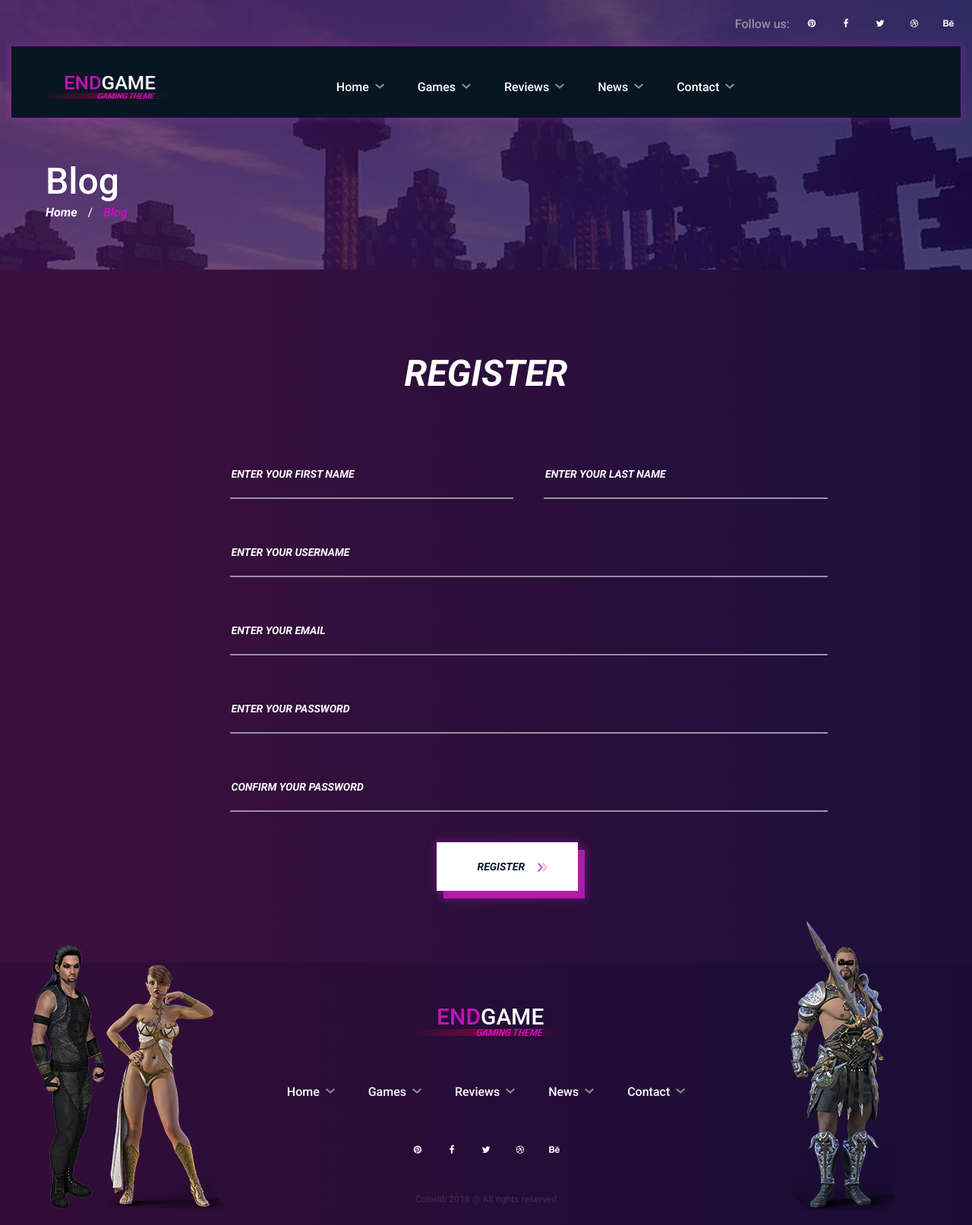
After one commit to cyber-shade/cyber_shade_blog, a Django app: page /register in a window 1280 px wide. The commit adds this page. Shown: the whole page at 76% size. Run offline with Django 5.2, Linux system fonts and the light colour scheme; some libraries are stand-ins or nearby versions.

Commit message:
i created login and register templates and a very simple one for profile. i created the login, logout, register and profile views. and also edit the neccessary file for making this changes

```diff
--- a/cyber_shade_blog/settings.py
+++ b/cyber_shade_blog/settings.py
@@ -134,3 +134,4 @@ MEDIA_ROOT = os.path.join(BASE_DIR, 'media')
 DEFAULT_AUTO_FIELD = 'django.db.models.BigAutoField'
 
 AUTH_USER_MODEL = 'users.User'
+LOGIN_URL = 'login'
--- a/cyber_shade_blog/urls.py
+++ b/cyber_shade_blog/urls.py
@@ -17,7 +17,9 @@ Including another URLconf
 from django.contrib import admin
 from django.urls import path, include
 from blog import urls as blog_urls
+from users import urls as users_urls
 urlpatterns = [
     path('admin/', admin.site.urls),
     path('blogs/', include(blog_urls)),
+    path('', include(users_urls)),
 ]
--- a/static/Source/sass/style.scss
+++ b/static/Source/sass/style.scss
@@ -930,6 +930,13 @@ ol {
 		margin-right: 26px;
 	}
 }
+/* ----------------
+  Login section
+---------------------*/
+.login  .site-btn{
+	display: block !important;
+}
+
 
 /* ----------------
   Footer section
@@ -1481,7 +1488,9 @@ ol {
 		}
 	}
 }
-
+.login .site-btn{
+	display: block;
+}
 /* Tablet :768px. */
 
 @media only screen and (min-width: 768px) and (max-width: 991px) {
--- a/static/css/style.css
+++ b/static/css/style.css
@@ -985,6 +985,37 @@ ol {
 	height: 63px;
 	margin-right: 26px;
 }
+/* ----------------
+  Login section
+---------------------*/
+.error{
+	color: #f44336;
+	margin-bottom: 40px;
+}
+.login{
+	width: 787px;
+	margin: auto;
+}
+.login input{
+	margin-right: 0 !important;
+	margin-bottom:40px ;
+}
+.login-flex{
+	width: 787px;
+	display: flex;
+	justify-content: space-between;
+	margin-bottom: 40px;
+	gap: 40px;
+}
+.login-flex input{
+	width: 100% !important;
+	margin-bottom: 0;
+}
+.login .site-btn{
+	display: block !important;
+	width: 186px;
+	margin: auto;
+}
 
 /* ----------------
   Footer section
@@ -1550,6 +1581,14 @@ ol {
 	.newsletter-form {
 		padding-left: 0;
 	}
+	.login{
+		width: 100% ;
+	}
+	.login-flex{
+		width: 100%;
+		display: block;
+		margin-bottom:0;
+	}
 	.newsletter-form input {
 		width: 100%;
 		margin-right: 0;
@@ -1700,7 +1739,6 @@ ol {
 	.newsletter-form input {
 		width: 100%;
 		margin-right: 0;
-		margin-bottom: 40px;
 	}
 	.video-text:after {
 		left: 0;
--- /dev/null
+++ b/templates/register.html
@@ -0,0 +1,167 @@
+<!DOCTYPE html>
+<html lang="zxx">
+
+<head>
+	<title>EndGam - Gaming Magazine Template</title>
+	<meta charset="UTF-8">
+	<meta name="description" content="EndGam Gaming Magazine Template">
+	<meta name="keywords" content="endGam,gGaming, magazine, html">
+	<meta name="viewport" content="width=device-width, initial-scale=1.0">
+	<!-- Favicon -->
+	<link href="img/favicon.ico" rel="shortcut icon" />
+
+	<!-- Google Font -->
+	<link href="https://fonts.googleapis.com/css?family=Roboto:400,400i,500,500i,700,700i,900,900i" rel="stylesheet">
+
+	{% load static %}
+	<!-- Stylesheets -->
+	<link rel="stylesheet" href="{% static 'css/bootstrap.min.css' %}" />
+	<link rel="stylesheet" href="{% static 'css/font-awesome.min.css' %}" />
+	<link rel="stylesheet" href="{% static 'css/slicknav.min.css' %}" />
+	<link rel="stylesheet" href="{% static 'css/owl.carousel.min.css' %}" />
+	<link rel="stylesheet" href="{% static 'css/magnific-popup.css' %}" />
+	<link rel="stylesheet" href="{% static 'css/animate.css' %}" />
+
+	<!-- Main Stylesheets -->
+	<link rel="stylesheet" href="{% static 'css/style.css' %}" />
+
+
+	<!--[if lt IE 9]>
+		  <script src="https://oss.maxcdn.com/html5shiv/3.7.2/html5shiv.min.js"></script>
+	  <script src="https://oss.maxcdn.com/respond/1.4.2/respond.min.js"></script>
+	<![endif]-->
+
+</head>
+
+<body>
+	<!-- Page Preloder -->
+	<div id="preloder">
+		<div class="loader"></div>
+	</div>
+
+	<!-- Header section -->
+	<header class="header-section">
+		<div class="header-warp">
+			<div class="header-social d-flex justify-content-end">
+				<p>Follow us:</p>
+				<a href="#"><i class="fa fa-pinterest"></i></a>
+				<a href="#"><i class="fa fa-facebook"></i></a>
+				<a href="#"><i class="fa fa-twitter"></i></a>
+				<a href="#"><i class="fa fa-dribbble"></i></a>
+				<a href="#"><i class="fa fa-behance"></i></a>
+			</div>
+			<div class="header-bar-warp d-flex">
+				<!-- site logo -->
+				<a href="index.html" class="site-logo">
+					<img src="./img/logo.png" alt="">
+				</a>
+				<nav class="top-nav-area w-100">
+					<div class="user-panel">
+						{% if user %}
+							<a href="#">{{user.username}}</a>
+						{% else %}
+							<a href="">Login</a> / <a href="">Register</a>
+						{% endif %}
+					</div>
+					<!-- Menu -->
+					<ul class="main-menu primary-menu">
+						<li><a href="index.html">Home</a></li>
+						<li><a href="games.html">Games</a>
+							<ul class="sub-menu">
+								<li><a href="game-single.html">Game Singel</a></li>
+							</ul>
+						</li>
+						<li><a href="review.html">Reviews</a></li>
+						<li><a href="blog.html">News</a></li>
+						<li><a href="contact.html">Contact</a></li>
+					</ul>
+				</nav>
+			</div>
+		</div>
+	</header>
+	<!-- Header section end -->
+
+
+	<!-- Page top section -->
+	<section class="page-top-section set-bg" data-setbg="{% static 'img/page-top-bg/3.jpg' %}">
+		<div class="page-info">
+			<h2>Blog</h2>
+			<div class="site-breadcrumb">
+				<a href="">Home</a> /
+				<span>Blog</span>
+			</div>
+		</div>
+	</section>
+	<!-- Page top end-->
+
+
+	<!-- Login section -->
+	<section class="newsletter-section">
+		<div class="container">
+			<h2>Register</h2>
+			<form class="newsletter-form login" action="" method="POST">
+				{% if error_message%}
+					<div class="error">
+						{{error_message}}
+					</div>
+				{% endif %}
+				{% csrf_token %}
+                <div class="login-flex">
+                    <input type="text" placeholder="ENTER YOUR FIRST NAME" name="first_name">
+                    <input type="text" placeholder="ENTER YOUR LAST NAME" name="last_name">
+                </div>
+				<input type="text" placeholder="ENTER YOUR USERNAME" name="username">
+                <input type="email" placeholder="ENTER YOUR EMAIL" name="email">
+				<input type="password" placeholder="ENTER YOUR PASSWORD" name="password">
+				<input type="password" placeholder="CONFIRM YOUR PASSWORD" name="password2">
+				<button class="site-btn" type="submit">Register <img src="{% static 'img/icons/double-arrow.png' %}" alt="double-arrow" /></button>
+			</form>
+		</div>
+	</section>
+	<!-- Login section end -->
+
+
+	<!-- Footer section -->
+	<footer class="footer-section">
+		<div class="container">
+			<div class="footer-left-pic">
+				<img src="img/footer-left-pic.png" alt="">
+			</div>
+			<div class="footer-right-pic">
+				<img src="img/footer-right-pic.png" alt="">
+			</div>
+			<a href="#" class="footer-logo">
+				<img src="./img/logo.png" alt="">
+			</a>
+			<ul class="main-menu footer-menu">
+				<li><a href="">Home</a></li>
+				<li><a href="">Games</a></li>
+				<li><a href="">Reviews</a></li>
+				<li><a href="">News</a></li>
+				<li><a href="">Contact</a></li>
+			</ul>
+			<div class="footer-social d-flex justify-content-center">
+				<a href="#"><i class="fa fa-pinterest"></i></a>
+				<a href="#"><i class="fa fa-facebook"></i></a>
+				<a href="#"><i class="fa fa-twitter"></i></a>
+				<a href="#"><i class="fa fa-dribbble"></i></a>
+				<a href="#"><i class="fa fa-behance"></i></a>
+			</div>
+			<div class="copyright"><a href="">Colorlib</a> 2018 @ All rights reserved</div>
+		</div>
+	</footer>
+	<!-- Footer section end -->
+
+
+	<!--====== Javascripts & Jquery ======-->
+	<script src="{% static 'js/jquery-3.2.1.min.js' %}"></script>
+	<script src="{% static 'js/bootstrap.min.js' %}"></script>
+	<script src="{% static 'js/jquery.slicknav.min.js' %}"></script>
+	<script src="{% static 'js/owl.carousel.min.js' %}"></script>
+	<script src="{% static 'js/jquery.sticky-sidebar.min.js' %}"></script>
+	<script src="{% static 'js/jquery.magnific-popup.min.js' %}"></script>
+	<script src="{% static 'js/main.js' %}"></script>
+
+</body>
+
+</html>
--- /dev/null
+++ b/users/urls.py
@@ -0,0 +1,8 @@
+from django.urls import path
+from .views import user_login, user_register, user_logout, profile
+urlpatterns = [
+    path('profile', profile, name='profile'),
+    path('login', user_login, name='login'),
+    path('register', user_register, name='register'),
+    path('logout', user_logout, name='logout')
+]
--- a/users/views.py
+++ b/users/views.py
@@ -1,3 +1,70 @@
-from django.shortcuts import render
+from django.shortcuts import render, redirect
+from django.contrib.auth import authenticate, login, logout
+from django.contrib.auth.decorators import login_required
 
+from .models import User
 # Create your views here.
+
+
+def user_login(request):
+    if request.user.is_authenticated:
+        return redirect('profile')
+
+    if not request.method == 'POST':
+        return render(request, 'login.html')
+
+    user = authenticate(
+        request, username=request.POST['username'], password=request.POST['password'])
+
+    if user is None:
+        error_message = "the combination of username and password doesn't match!"
+        return render(request, 'login.html', {'error_message': error_message})
+
+    login(request, user)
+    return redirect('profile')
+
+
+def user_register(request):
+
+    if request.user.is_authenticated:
+        return redirect('profile')
+
+    if not request.method == 'POST':
+        return render(request, 'register.html')
+    first_name = request.POST['first_name']
+    last_name = request.POST['last_name']
+    username = request.POST['username']
+    email = request.POST['email']
+    password = request.POST['password']
+    password2 = request.POST['password2']
+    if User.objects.filter(username=username).exists():
+        error_message = "the username exists"
+        return render(request, 'register.html', {'error_message': error_message})
+
+    if User.objects.filter(email=email).exists():
+        error_message = "the email exists"
+        return render(request, 'register.html', {'error_message': error_message})
+
+    if password != password2:
+        error_message = "the password doesn't match!"
+        return render(request, 'register.html', {'error_message': error_message})
+
+    try:
+        user = User.objects.create_user(
+            first_name=first_name, last_name=last_name, username=username, email=email, password=password)
+        user.save()
+        login(request, user)
+        return redirect('profile')
+    except:
+        error_message = 'somehting went wrong! try again.'
+        return render(request, 'register.html', {'error_message': error_message})
+
+
+@login_required
+def profile(request):
+    return render(request, 'profile.html')
+
+
+def user_logout(request):
+    logout(request)
+    return redirect('login')
```
Also changed, not shown: templates/login.html (added, +161 -0 lines), templates/profile.html (added, +12 -0 lines), templates/header.html (added), 1 other file.
